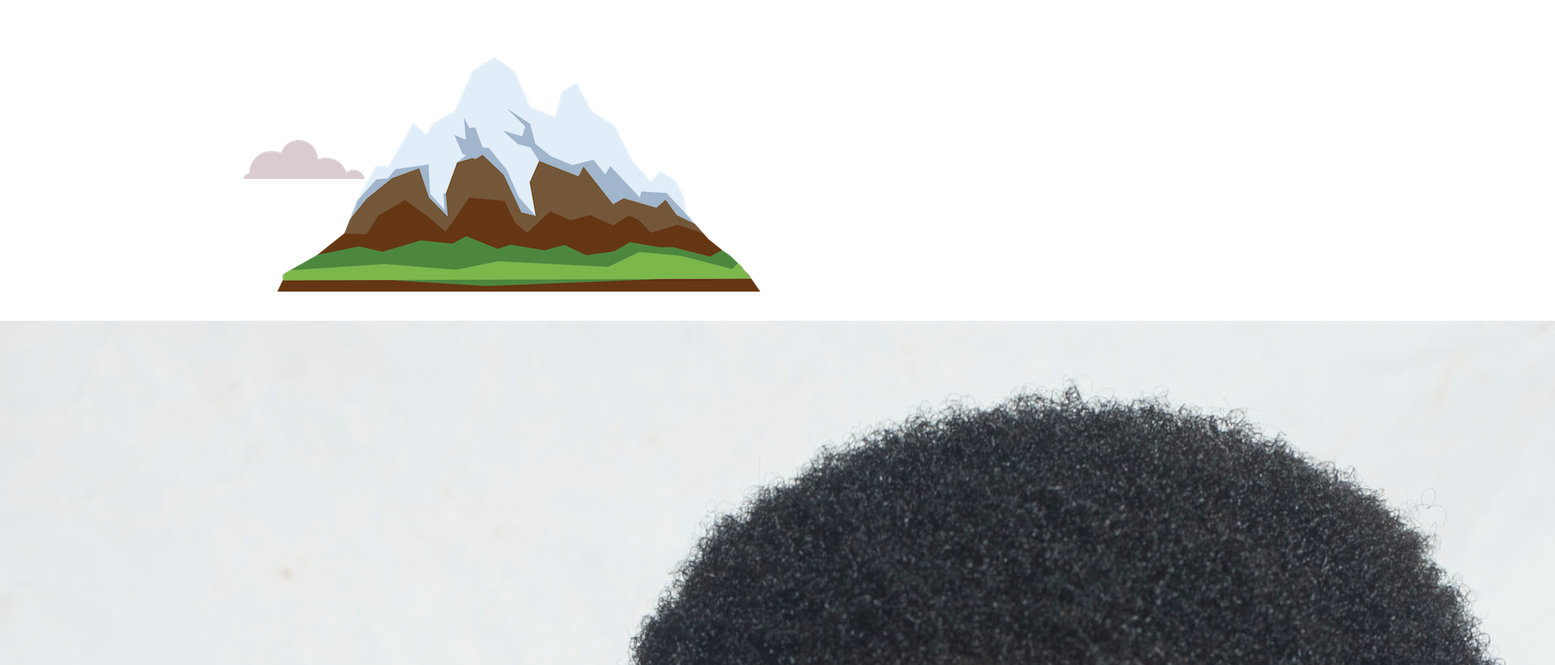
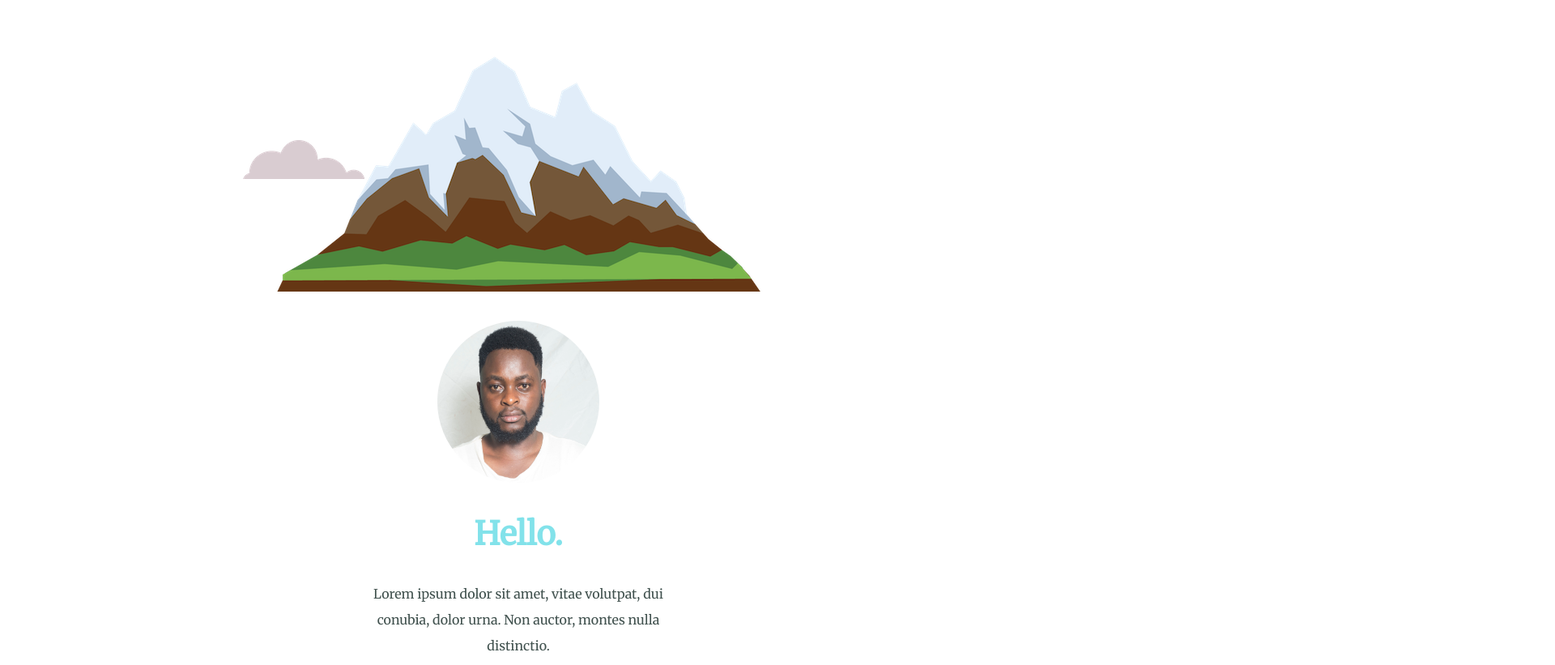
Before and after one commit to Donal-bin/donal-s, a plain HTML site: page index.html in a window 1280 px wide. Shown: the part 279-1100 px from the top of the page at 81% size, 1920 px wide, since content can reach past the window. Drawn offline with Linux system fonts and the light colour scheme; a web font is replaced by a local one.

```diff
--- a/index.html
+++ b/index.html
@@ -21,7 +21,7 @@
         </div>
         <div class="middle-container">
             <div class="profile">
-              <img src="Images/donal.jpg" alt="Angela">
+              <img style="height: 200px; width: 200px; border-radius: 50%;" src="Images/donal.jpg" alt="Angela">
               <h2>Hello.</h2>
               <p>Lorem ipsum dolor sit amet, vitae volutpat, dui conubia, dolor urna. Non auctor, montes nulla distinctio.</p>
             </div>
```
Also changed, not shown: 1 other file.
